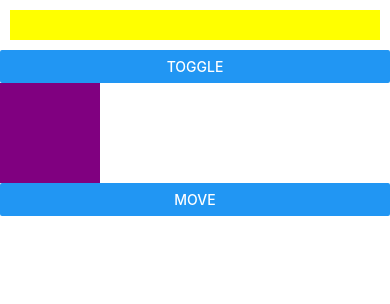
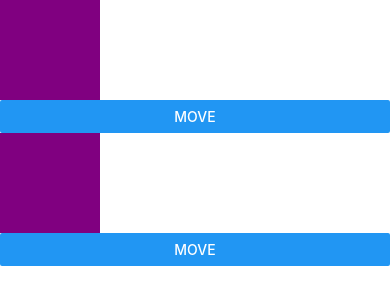
Before and after one commit to Lucostamagna/Animation_ReactNative, a React Native app in the folder animation/: screen / in a window 390 px wide. Shown: the top 304 px of the page. Built offline with nearby package versions, Linux system fonts and the light colour scheme.

Commit message:
animation Wooble

```diff
--- a/animation/Components/ReanimatedExamples.js
+++ b/animation/Components/ReanimatedExamples.js
@@ -5,6 +5,9 @@ import Animated, {
   Easing,
   useAnimatedStyle,
   withSpring,
+  withSequence,
+  withDelay,
+  withRepeat,
 } from "react-native-reanimated";
 import React from "react";
 import { Button, SafeAreaView, ScrollView } from "react-native";
@@ -47,7 +50,7 @@ function Box() {
     return {
       transform: [
         {
-          translateX: withSpring(offset.value * 215, {
+          translateX: withSpring(offset.value * 255, {
             damping: 40,
             stiffness: 90,
           }),
@@ -92,6 +95,17 @@ const animatedStyle= useAnimatedStyle(()=>{
     ]}
 
     />
+    <Button
+    title="move"
+    onPress={()=>
+    rotation.value=withSequence(
+      withTiming(-10, { duration:20}),
+      withRepeat(withTiming(85, {duration:115})),
+      withTiming(0, {duration:50})
+    )
+
+    }
+    />
     </>
   )
 }
@@ -100,8 +114,9 @@ const ReanimatedExamples = () => {
   return (
     <SafeAreaView>
       <ScrollView>
-        <SharedValue />
+        {/* <SharedValue /> */}
         <Box />
+        <Wooble/>
       </ScrollView>
     </SafeAreaView>
   );
```
